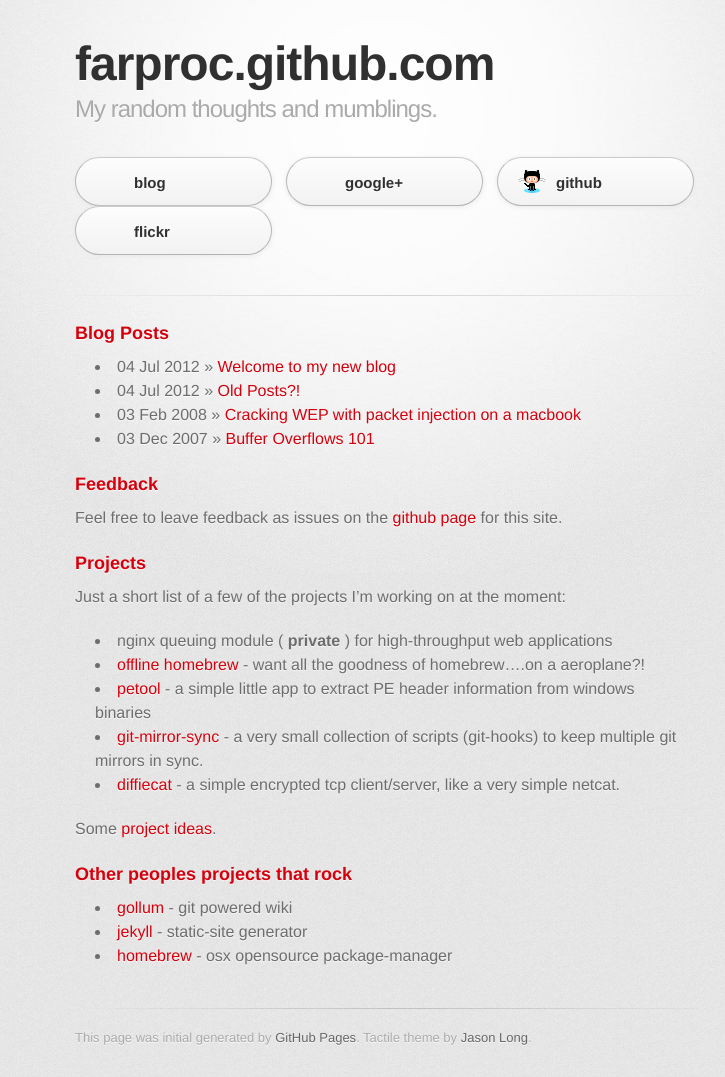
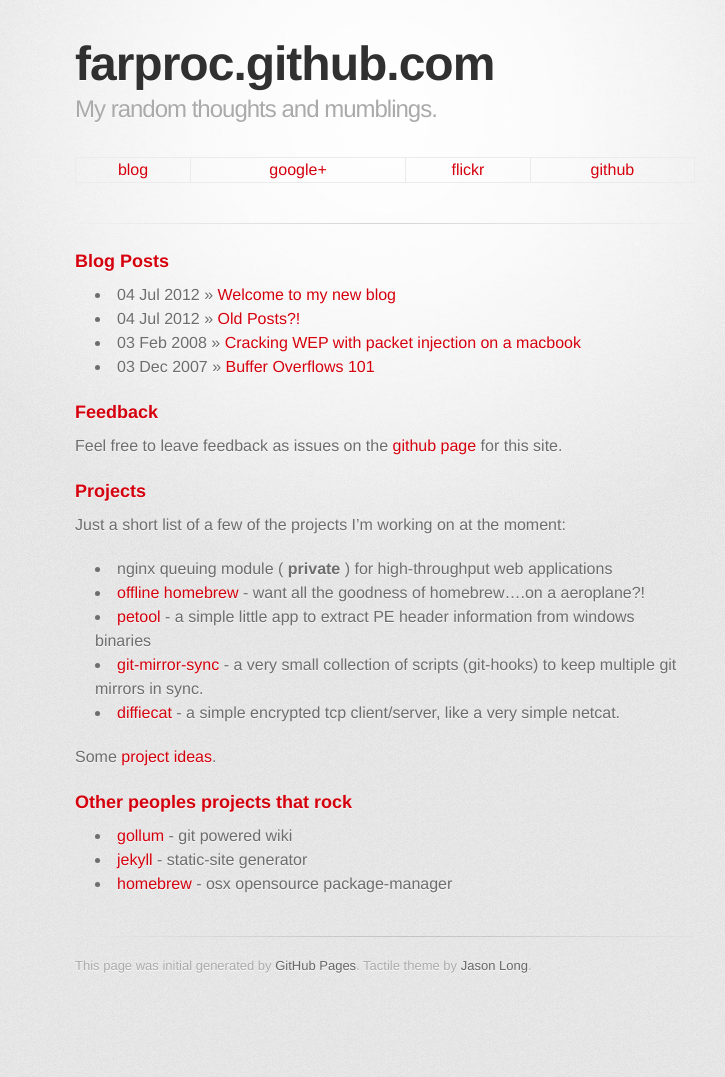
Before and after one commit to farproc/farproc.github.com, a Jekyll site: the page built from index.md, in a window 1280 px wide. Shown: the whole page, without its empty margins (255-980 px from the left). Built offline with Jekyll 4.4.1, drawn with Linux system fonts in a browser that asks for light colours; some web fonts are replaced; comment, search, counter and statistics services are not loaded; after the commit the page ends 1005 px from its top, so only the background shows below that.

Commit message:
added +1 button and got rid of the buttons

```diff
--- a/_layouts/default.html
+++ b/_layouts/default.html
@@ -1,5 +1,5 @@
 <!DOCTYPE html>
-<html xmlns="http://www.w3.org/1999/xhtml" xml:lang="en" lang="en-us">
+<html xmlns="http://www.w3.org/1999/xhtml" xml:lang="en" lang="en-us" itemscope itemtype="http://schema.org/Blog">
 <head>
     <meta charset='utf-8'>
     <meta http-equiv="X-UA-Compatible" content="chrome=1">
@@ -11,6 +11,10 @@
         <script src="//html5shiv.googlecode.com/svn/trunk/html5.js"></script>
     <![endif]-->
     <title>-[ farproc.github.com - {{ page.title }} ]-</title>
+
+    <!-- google+ -->
+    <meta itemprop="name" content="{{ page.title }}">
+    <meta itemprop="description" content="{{ page.title }}">
 
     <!-- google analytics -->
     <script type="text/javascript">
@@ -34,10 +38,23 @@
             </header>
 
             <section id="downloads" class="clearfix">
-                <a href="/" class="button"><span>blog</span></a>
-                <a href="https://plus.google.com/105697390180561946359" class="button"><span>google+</span></a>
-                <a href="https://github.com/farproc" id="view-on-github" class="button"><span>github</span></a>
-                <a href="http://www.flickr.com/photos/tim_bateman/" class="button"><span>flickr</span></a>
+                <table>
+                    <tr>
+                        <td align=left><a href="/"><span>blog</span></a></td>
+                        <td align=left><a href="https://plus.google.com/105697390180561946359"><span>google+</span></a></td>
+                        <td align=left><a href="http://www.flickr.com/photos/tim_bateman/"><span>flickr</span></a></td>
+                        <td align=left><a href="https://github.com/farproc"><span>github</span></a></td>
+                    </tr>
+                </table>
+                <!-- google+ button -->
+                <g:plusone annotation="inline"></g:plusone>
+                <script type="text/javascript">
+                  (function() {
+                    var po = document.createElement('script'); po.type = 'text/javascript'; po.async = true;
+                    po.src = 'https://apis.google.com/js/plusone.js';
+                    var s = document.getElementsByTagName('script')[0]; s.parentNode.insertBefore(po, s);
+                  })();
+                </script>
             </section>
 
             <hr />
```
